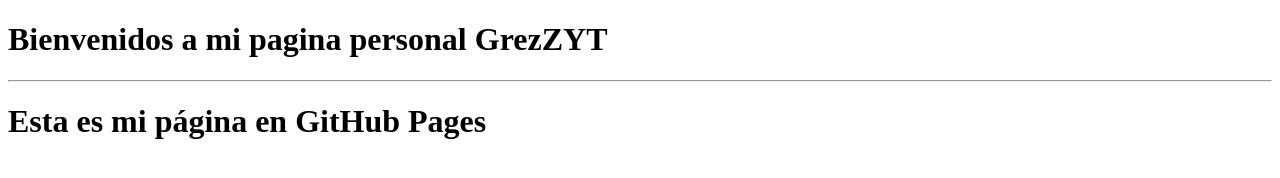
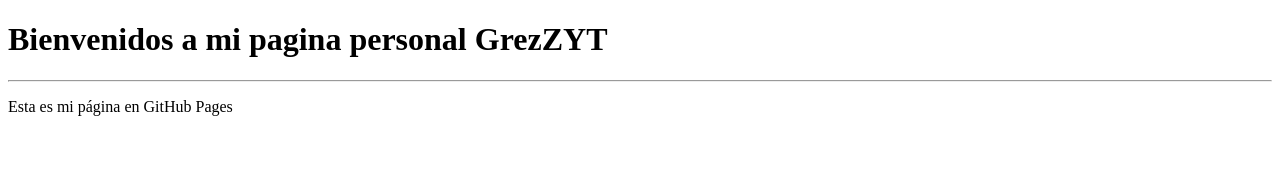
Before and after one commit to GrezZYT/GrezZYT.github.io, a plain HTML site: page index.html in a window 1280 px wide. Drawn offline with Linux system fonts and the light colour scheme.

Commit message:
Crear README

```diff
--- a/index.html
+++ b/index.html
@@ -8,6 +8,6 @@
 <body>
     <h1>Bienvenidos a mi pagina personal GrezZYT</h1>
     <hr>
-    <h1>Esta es mi página en GitHub Pages</h1>
+    <p>Esta es mi página en GitHub Pages</p>
 </body>
 </html>
```
Also changed, not shown: 1 other file.
